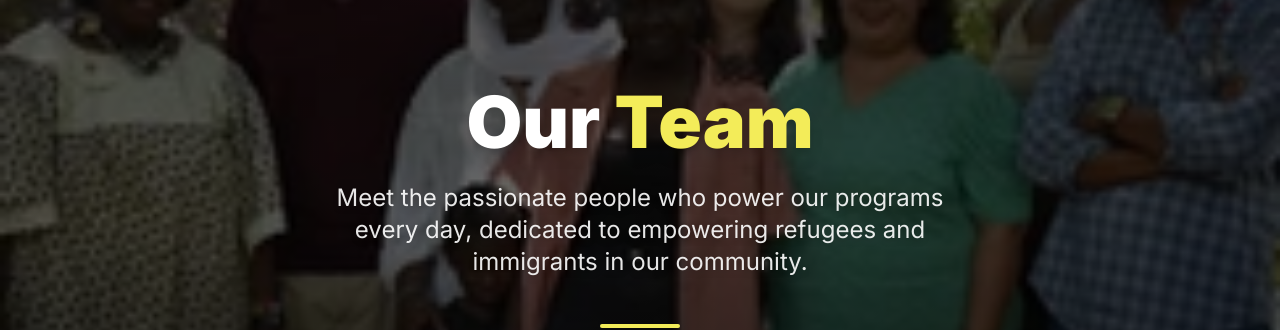
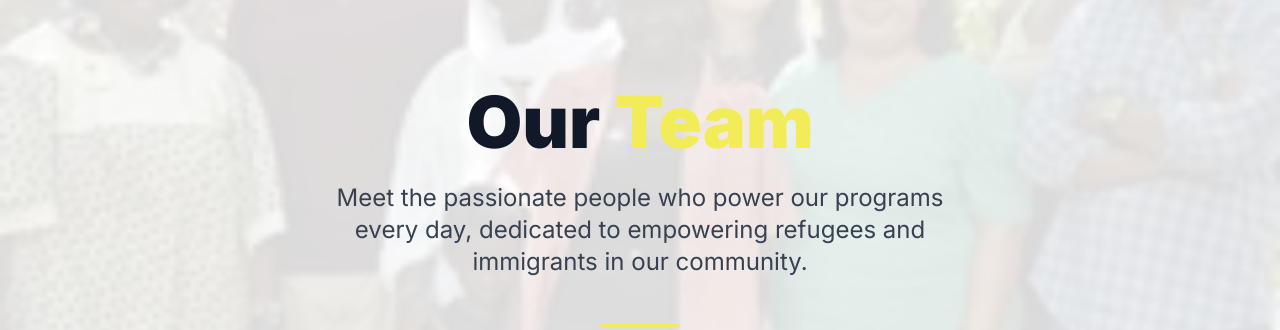
Before and after one commit to PETERMUTWIRI/Nihiri, a Next.js app: page /staff in a window 1280 px wide. Shown: the part 206-536 px from the top of the page. Built offline with nearby package versions, Linux system fonts and the light colour scheme; no server answers; the database is empty.

Commit message:
added  overlay to  staff and  board of directors

```diff
--- a/app/board/page.tsx
+++ b/app/board/page.tsx
@@ -68,8 +68,8 @@ export default function BoardPage() {
             className="object-cover"
             priority
           />
-          {/* Dark Overlay for readability */}
-          <div className="absolute inset-0 bg-gradient-to-b from-black/70 via-black/60 to-black/80"></div>
+          {/* White Overlay for readability - 85% opacity like homepage */}
+          <div className="absolute inset-0 bg-white/85"></div>
         </div>
 
         {/* Content */}
@@ -78,7 +78,7 @@ export default function BoardPage() {
             initial={{ opacity: 0, y: 30 }}
             animate={{ opacity: 1, y: 0 }}
             transition={{ duration: 0.8 }}
-            className="text-4xl md:text-6xl lg:text-7xl font-black text-white mb-6 drop-shadow-lg"
+            className="text-4xl md:text-6xl lg:text-7xl font-black text-gray-900 mb-6"
           >
             Board of <span className="text-brand-primary">Directors</span>
           </motion.h1>
@@ -86,7 +86,7 @@ export default function BoardPage() {
             initial={{ opacity: 0, y: 30 }}
             animate={{ opacity: 1, y: 0 }}
             transition={{ duration: 0.8, delay: 0.2 }}
-            className="text-lg md:text-xl lg:text-2xl text-white/90 max-w-2xl mx-auto leading-relaxed drop-shadow-md"
+            className="text-lg md:text-xl lg:text-2xl text-gray-700 max-w-2xl mx-auto leading-relaxed"
           >
             Meet the dedicated leaders who guide our mission with compassion and ensure every refugee family has the support they need to thrive.
           </motion.p>
--- a/app/staff/page.tsx
+++ b/app/staff/page.tsx
@@ -118,8 +118,8 @@ export default function StaffPage() {
             className="object-cover"
             priority
           />
-          {/* Dark Overlay for readability */}
-          <div className="absolute inset-0 bg-gradient-to-b from-black/70 via-black/60 to-black/80"></div>
+          {/* White Overlay for readability - 85% opacity like homepage */}
+          <div className="absolute inset-0 bg-white/85"></div>
         </div>
 
         {/* Content */}
@@ -128,7 +128,7 @@ export default function StaffPage() {
             initial={{ opacity: 0, y: 30 }}
             animate={{ opacity: 1, y: 0 }}
             transition={{ duration: 0.8 }}
-            className="text-4xl md:text-6xl lg:text-7xl font-black text-white mb-6 drop-shadow-lg"
+            className="text-4xl md:text-6xl lg:text-7xl font-black text-gray-900 mb-6"
           >
             Our <span className="text-brand-primary">Team</span>
           </motion.h1>
@@ -136,7 +136,7 @@ export default function StaffPage() {
             initial={{ opacity: 0, y: 30 }}
             animate={{ opacity: 1, y: 0 }}
             transition={{ duration: 0.8, delay: 0.2 }}
-            className="text-lg md:text-xl lg:text-2xl text-white/90 max-w-2xl mx-auto leading-relaxed drop-shadow-md"
+            className="text-lg md:text-xl lg:text-2xl text-gray-700 max-w-2xl mx-auto leading-relaxed"
           >
             Meet the passionate people who power our programs every day,
             dedicated to empowering refugees and immigrants in our community.
```
